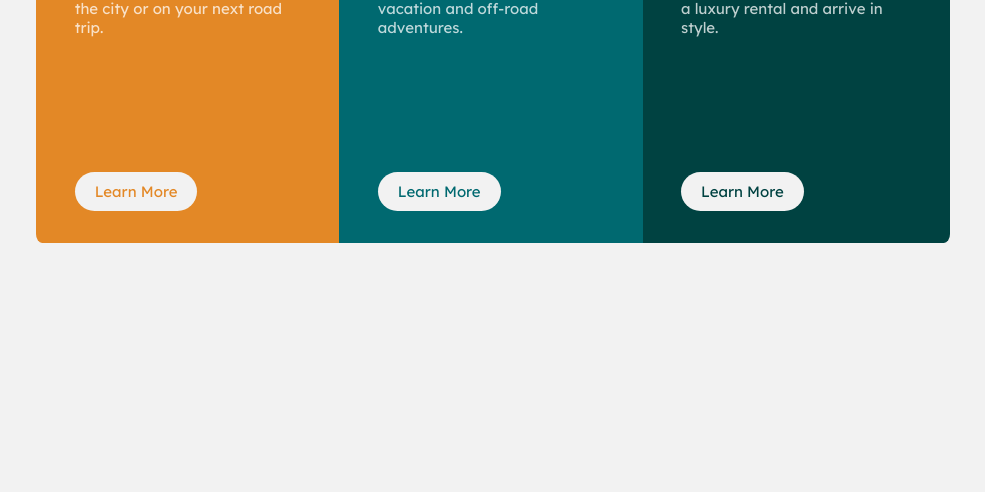
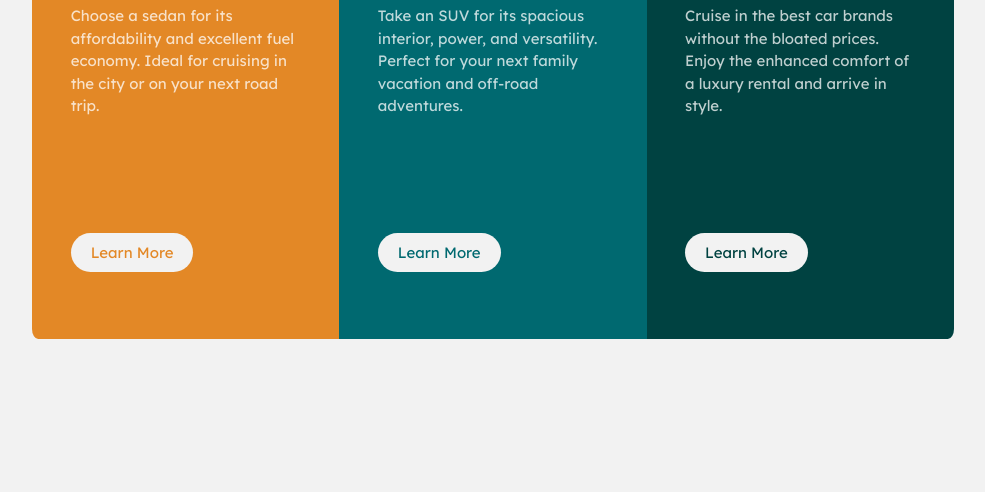
Before and after one commit to miriyalajanardhan/3-column-preview-card-component-main, a plain HTML site: page index.html in a window 1280 px wide. Shown: the part 308-800 px from the top of the page, without its empty margins (147-1132 px from the left). Drawn offline with Linux system fonts and the light colour scheme.

Commit message:
Update style.css

```diff
--- a/style.css
+++ b/style.css
@@ -2,6 +2,9 @@ body {
   margin: 0;
   background-color: hsl(0, 0%, 95%);
   text-align: center;
+  display: flex;
+  justify-content: center;
+  flex-flow: row wrap;
 }
 
 h1 {
@@ -12,17 +15,17 @@ h1 {
 p {
   font-family: "Lexend Deca", sans-serif;
   font-size: 15px;
+  line-height: 1.5;
   color: hsla(0, 0%, 100%, 0.75);
 }
 
 div {
-  display: inline-block;
   text-align: left;
+  height: 420px;
+  margin: 150px 0;
+  padding: 3% 3%;
 }
 
-img {
-  text-align: left;
-}
 
 button {
   background-color: hsl(0, 0%, 95%);
@@ -34,20 +37,18 @@ button {
   border: 0;
   font-family: "Lexend Deca", sans-serif;
   font-size: 15px;
-  margin-top: 120px;
+  margin-top: 100px;
 }
 
 button:hover {
   color: hsl(0, 0%, 95%);
-  border: solid hsl(0, 0%, 95%) 2px;
+  border: 2px solid hsl(0, 0%, 95%);
+  background-color: inherit;
 }
 
 .sedan {
   background-color: hsl(31, 77%, 52%);
   width: 18%;
-  height: 400px;
-  margin: 100px -4px;
-  padding: 2% 3%;
   border-top-left-radius: 2%;
   border-bottom-left-radius: 2%;
 }
@@ -55,17 +56,11 @@ button:hover {
 .suv {
   background-color: hsl(184, 100%, 22%);
   width: 18%;
-  height: 400px;
-  margin: 100px -4px;
-  padding: 2% 3%;
 }
 
 .luxury {
   background-color: hsl(179, 100%, 13%);
   width: 18%;
-  height: 400px;
-  padding: 2% 3%;
-  margin: 100px -4px;
   border-top-right-radius: 2%;
   border-bottom-right-radius: 2%;
 }
@@ -81,15 +76,3 @@ button:hover {
 .luxury-btn {
   color: hsl(179, 100%, 13%);
 }
-
-.sedan-btn:hover {
-  background-color: hsl(31, 77%, 52%);
-}
-
-.suv-btn:hover {
-  background-color: hsl(184, 100%, 22%);
-}
-
-.luxury-btn:hover {
-  background-color: hsl(179, 100%, 13%);
-}
```
